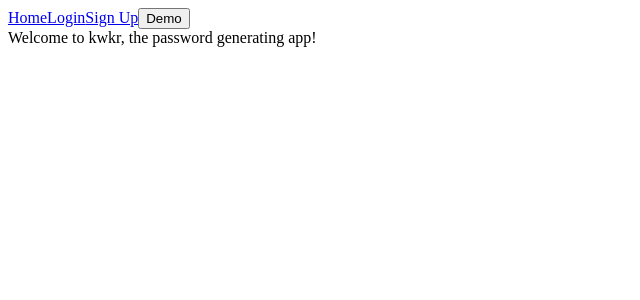
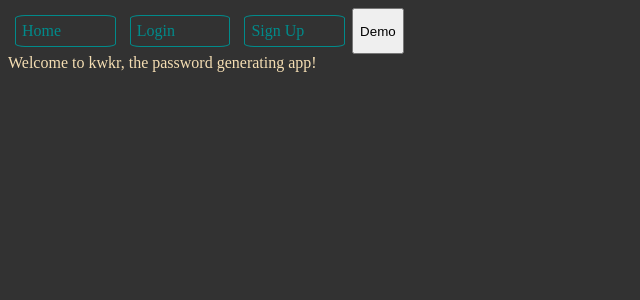
Before and after one commit to EEichen/keyword-keyring, a React (Create React App) app in the folder react-app/: page /splash in a window 1280 px wide. Shown: the top 300 px of the page, without its empty margins (0-640 px from the left). Built offline with nearby package versions, Linux system fonts and the light colour scheme; no server answers.

Commit message:
added some basic styling for navbar

```diff
--- /dev/null
+++ b/react-app/src/components/NavBar.css
@@ -0,0 +1,24 @@
+a{
+    color:darkcyan;
+    font: bold 11px;
+    text-decoration: none;
+    padding: 6px;
+    margin: 7px;
+    border-radius: 10%;
+    border: 1px solid darkcyan;
+    width: 7%;
+}
+
+a:hover{
+    box-shadow: 0px 0px 3px;
+    background-color: rgba(255, 255, 255, .02);
+}
+
+.nav-bar{
+    width: 98%;
+}
+
+.links{
+    display: flex;
+    width: 100%;
+}
--- a/react-app/src/components/NavBar.js
+++ b/react-app/src/components/NavBar.js
@@ -4,6 +4,7 @@ import LogoutButton from './auth/LogoutButton';
 import CreateGenerator from './createGenerator/CreateGenerator';
 import { useDispatch } from "react-redux";
 import { login } from "../store/session";
+import './NavBar.css'
 
 
 const NavBar = ({user}) => {
@@ -14,8 +15,8 @@ const NavBar = ({user}) => {
   }
 
   return (
-    <nav>
-        {!user && <div>
+    <nav className='nav-bar'>
+        {!user && <div className='links'>
           <NavLink to="/" exact={true} activeClassName="active">
             Home
           </NavLink>
--- a/react-app/src/components/createGenerator/NewGeneratorForm.js
+++ b/react-app/src/components/createGenerator/NewGeneratorForm.js
@@ -6,6 +6,12 @@ import { createGenerator } from '../../store/generators'
 const NewGeneratorForm = ({setOpen}) => {
     const dispatch = useDispatch()
     const [title, setTitle] = useState('')
+
+    const handleCreate = () => {
+        dispatch(createGenerator(title))
+        setOpen(false)
+    }
+
     return (
         <div>
             <input
@@ -15,7 +21,7 @@ const NewGeneratorForm = ({setOpen}) => {
             value={title}
             onChange={e => setTitle(e.target.value)}
             />
-            <button onClick={e => dispatch(createGenerator(title))}>Create!</button>
+            <button onClick={handleCreate}>Create!</button>
         </div>
     )
 }
--- a/react-app/src/index.css
+++ b/react-app/src/index.css
@@ -1 +1,5 @@
 /* TODO Add site wide styles */
+body{
+    background-color: rgb(50, 50, 50);
+    color: wheat;
+}
```
